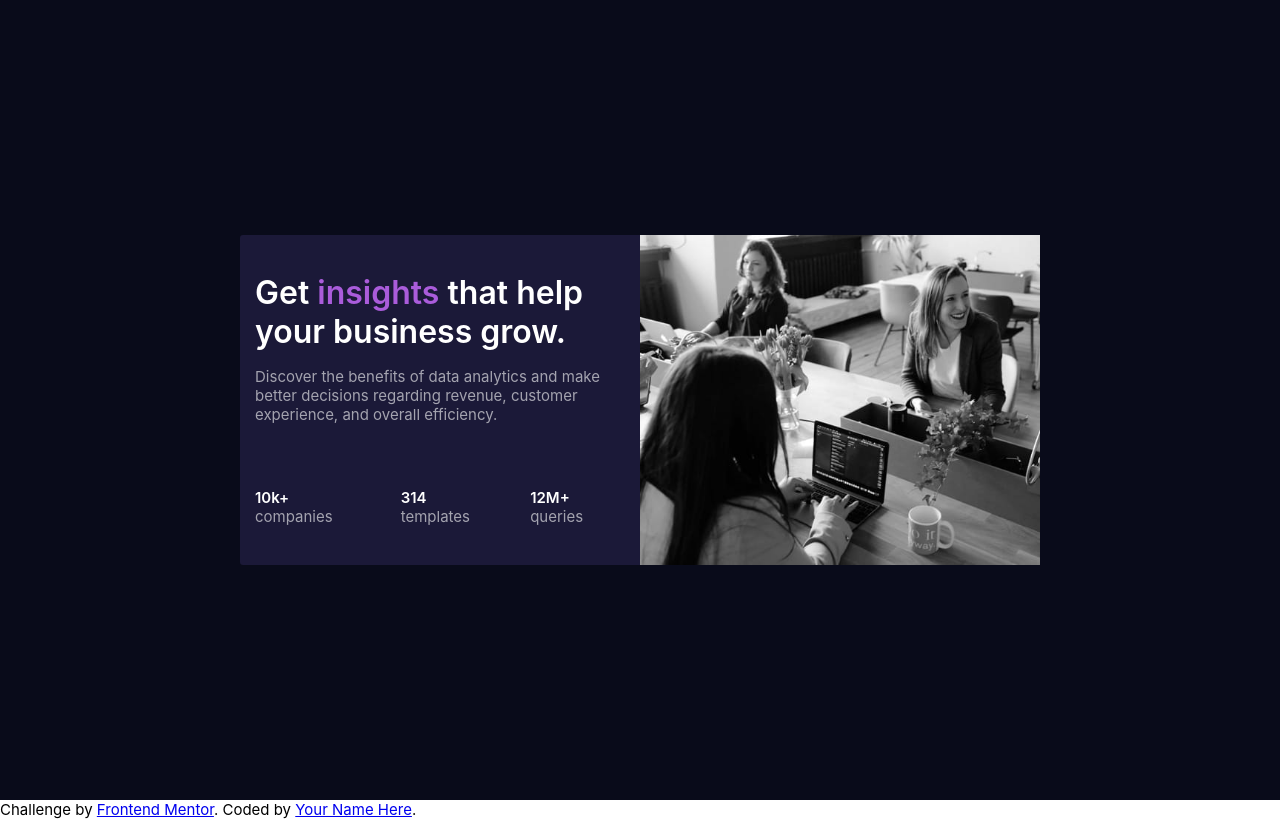
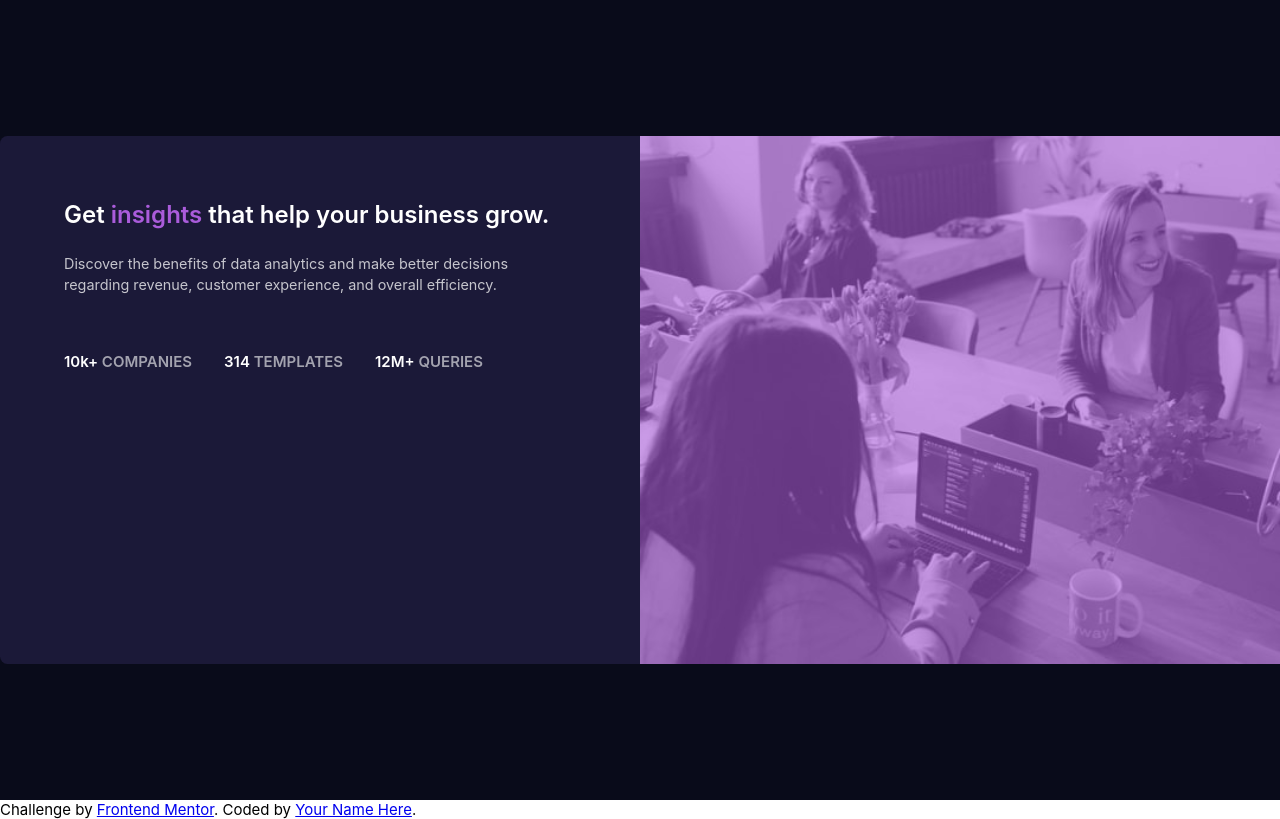
Before and after one commit to jann88/stats-preview-card, a plain HTML site: page index.html in a window 1280 px wide. Drawn offline with Linux system fonts and the light colour scheme.

Commit message:
image background color placed

```diff
--- a/index.html
+++ b/index.html
@@ -20,22 +20,21 @@
       <div class="container">
         <div class="card">
           <div class="left-side">
-            <div class="left-info">
-              <h1>Get <span>insights</span> that help your business grow.</h1>
-              <p>
-                Discover the benefits of data analytics and make better
-                decisions regarding revenue, customer experience, and overall
-                efficiency.
-              </p>
-              <div class="left-stats">
-                <h2>10k+ <span>companies</span></h2>
-                <h2>314 <span>templates</span></h2>
-                <h2>12M+ <span>queries</span></h2>
-              </div>
+            <h1 class="title">
+              Get <span>insights</span> that help your business grow.
+            </h1>
+            <p class="description">
+              Discover the benefits of data analytics and make better decisions
+              regarding revenue, customer experience, and overall efficiency.
+            </p>
+            <div class="left-stats">
+              <h2>10k+ <span>companies</span></h2>
+              <h2>314 <span>templates</span></h2>
+              <h2>12M+ <span>queries</span></h2>
             </div>
           </div>
-          <div class="right-side">
-            <picture class="right-side">
+          <div class="card-img">
+            <picture>
               <source
                 media="min-width: 1024px"
                 srcset="images/image-header-desktop.jpg"
@@ -44,7 +43,7 @@
                 media="min-width: 768px"
                 srcset="images/image-header-mobile.png"
               />
-              <img src="images/image-header-desktop.jpg" alt="" />
+              <img src="images/image-header-desktop.jpg" alt="" class="img" />
             </picture>
           </div>
         </div>
--- a/styles.css
+++ b/styles.css
@@ -33,59 +33,76 @@ img, svg {
     display: block;
     max-width: 100%;
 }
+
 .container {
+    display: flex;
+    align-items: center;
+    justify-content: center;
     background-color: var(--Very-dark-blue);
     min-height: 100vh;
-    /* max-width: 1000px; */
+    min-width: 100vw;
+}
+.card {
     display: grid;
     place-content: center;
-    padding: 5rem 5rem;
-
-
-}
-.card{
+    grid-template-columns: 1fr 1fr;
     background-color: var(--Dark-desaturated-blue);
-    display: grid;
-    grid-template-columns: 1fr 1fr;
-    place-content: center;
-    border-radius: .2em .2em;
-    width: 800px;
-
+    border-radius: .5em .5em;
 }
 .left-side {
-    display: grid;
-    place-content: center;
-    align-items: start;
-    color: var(--White);
-    padding: 1em 1em;
+    display: flex;
+    flex-direction: column;
+    flex-wrap: wrap;
+    padding: 2rem 2rem;
+    /* text-align: justify; */
+    margin: 2rem;
 }
-.left-info {
-    display: grid;
-    align-items: start;
-}
-.left-info h1 {
-    font-weight: 600;
-    font-size: 2rem ;
-    margin-bottom: 1rem;
-}
-.left-info h1 span {
-    color: var(--Soft-violet);
-}
-.left-info p {
-    color: var(--Slightly-transparent-white);
-    margin-bottom: 4rem;
-}
-
-.left-stats {
+.left-stats{
     display: flex;
     flex-direction: row;
-    flex-wrap: nowrap;
     gap: 2rem;
 }
-.left-stats h2 {
+.left-stats h2{
+    color: var(--White);
     font-weight: 600;
 }
 .left-stats span {
     color: var(--Slightly-transparent-white);
-    font-weight: normal;
+    text-transform: uppercase;
+    margin-bottom: 1rem;
 }
+.title {
+    color: var(--White);
+    font-size: 1.5rem;
+    font-weight: 600;
+    margin-bottom: 1.5rem;
+}
+.title span{
+    color: var(--Soft-violet);
+}
+.description {
+    color: var(--Slightly-transparent-white1);
+    line-height: 1.5;
+    margin-bottom: 3.5rem;
+    font-size: .9rem;
+}
+.img{
+    width: 100%;
+    height: 100%;
+    object-fit: cover;
+}
+
+.card-img {
+    position: relative;
+}
+.card-img::after {
+    position: absolute;
+    content: '';
+    height: 100%;
+    width: 100%;
+    left: 0;
+    top: 0;
+    background-color: var(--Soft-violet);
+    opacity: .6;
+    /* background-color: hsla(277, 64%, 61%, 0.6); */
+}
```
